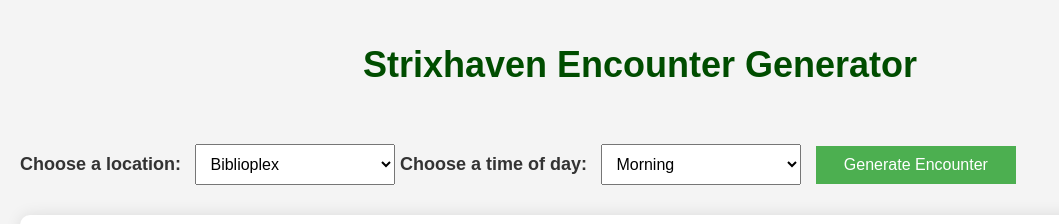
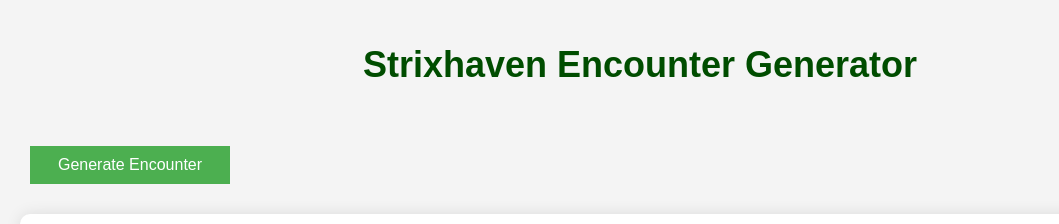
Before and after one commit to GhostBoater/Strixhaven, a plain HTML site: page index.html in a window 1280 px wide. Shown: the whole page, without its empty margins (0-1059 px from the left). Drawn offline with Linux system fonts and the light colour scheme; no server answers.

Commit message:
Update index.html

```diff
--- a/index.html
+++ b/index.html
@@ -8,20 +8,6 @@
 </head>
 <body>
   <h1>Strixhaven Encounter Generator</h1>
-  <label for="location">Choose a location:</label>
-  <select id="location">
-    <option value="Biblioplex">Biblioplex</option>
-    <option value="Campus Grounds">Campus Grounds</option>
-    <option value="Student Lounge">Student Lounge</option>
-    <option value="Dormitories">Dormitories</option>
-  </select>
-
-  <label for="timeOfDay">Choose a time of day:</label>
-  <select id="timeOfDay">
-    <option value="Morning">Morning</option>
-    <option value="Afternoon">Afternoon</option>
-    <option value="Evening">Evening</option>
-  </select>
 
   <button id="generateBtn">Generate Encounter</button>
 
```
